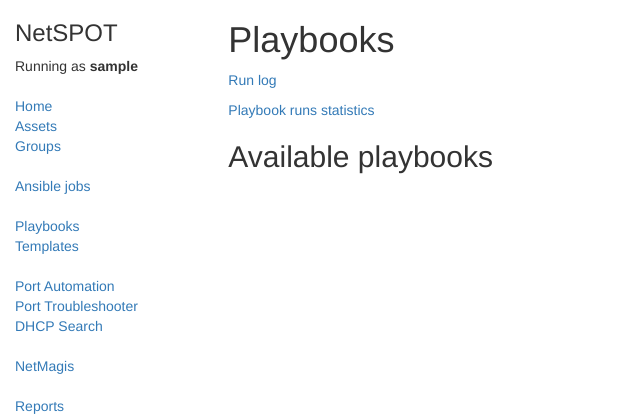
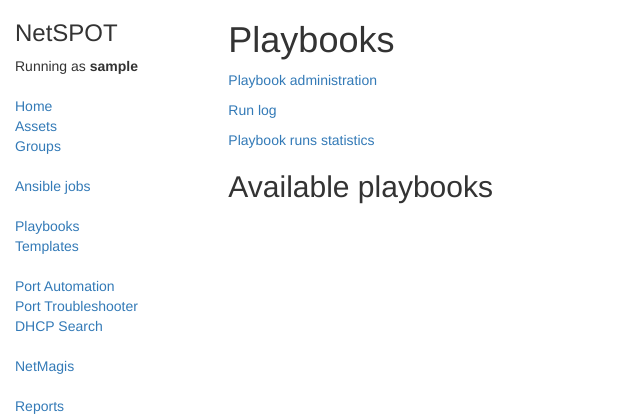
Before and after one commit to MaxIV-KitsControls/netspot, a Django app: page /playbooks/ in a window 1280 px wide. Shown: the top 420 px of the page, without its empty margins (0-640 px from the left). Run offline with Django 3.2, Linux system fonts and the light colour scheme; the visitor is signed in with stand-in values (Sample User, id 1); data that the repository does not hold is empty; parts of the project's set-up code (start-up, migrations or seed data) failed here and were passed over; some libraries are stand-ins or nearby versions.

Commit message:
Add link to playbook administration.

```diff
--- a/netspot/templates/playbooks.htm
+++ b/netspot/templates/playbooks.htm
@@ -2,6 +2,8 @@
 
 {% block content %}
 <h1>Playbooks</h1>
+
+<p><a href="/admin/netspot/playbook/">Playbook administration</a></p>
 
 <p><a href="{% url 'playbook_log' %}">Run log</a></p>
 
```
